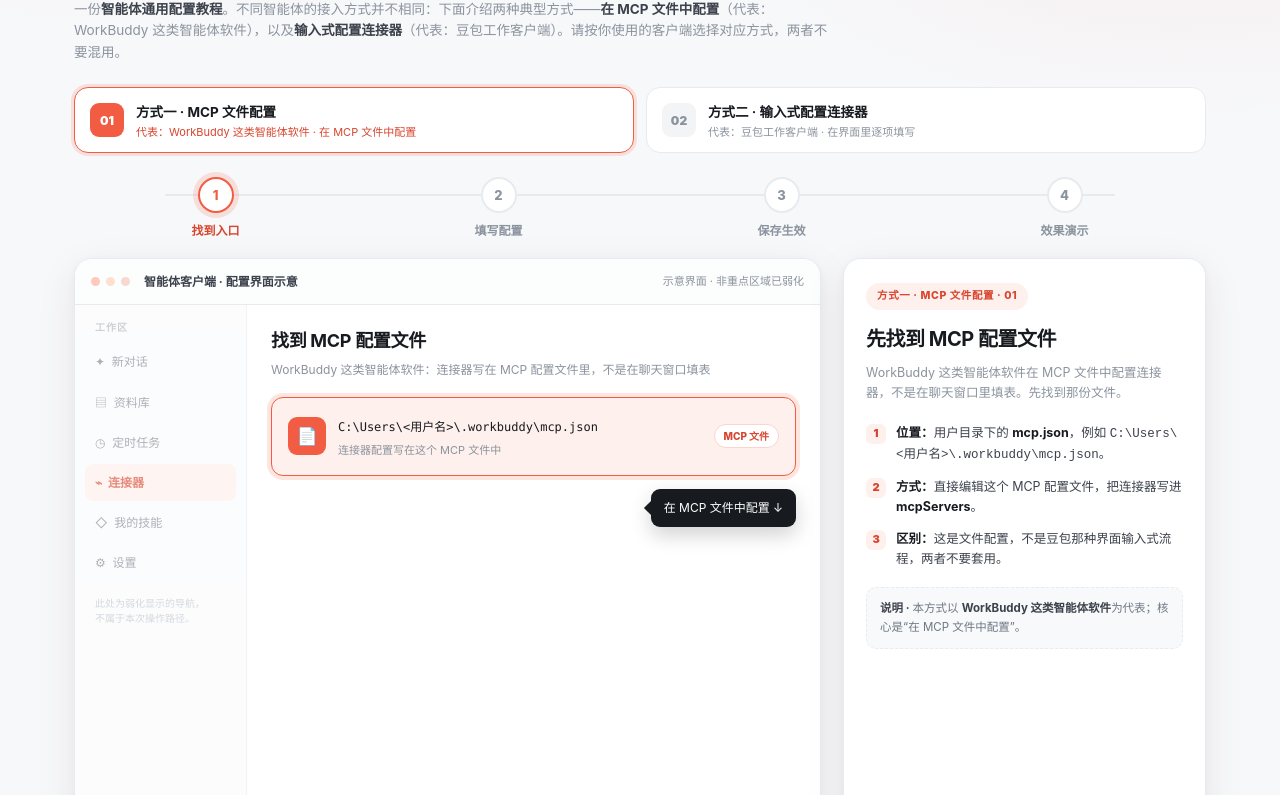
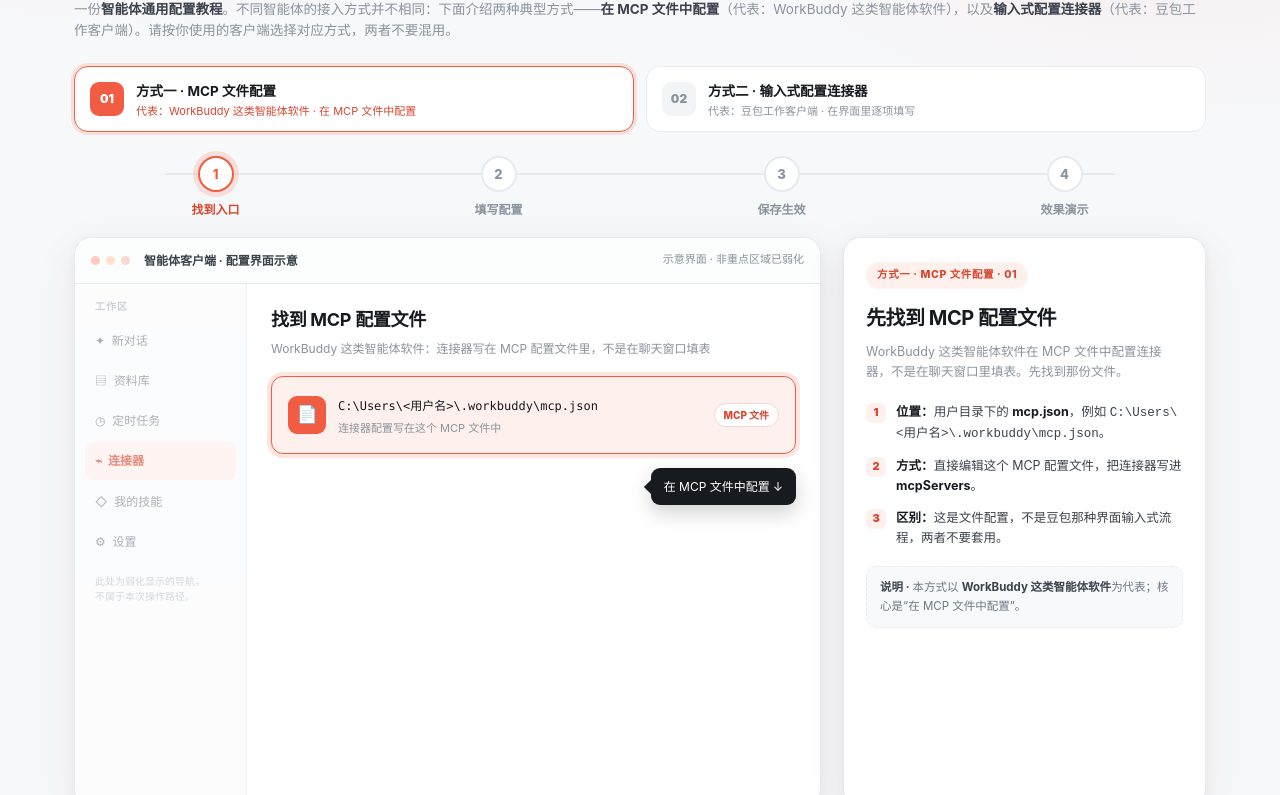
Before and after one commit to veryjingcai/intervalrunning-agent-bridge, a plain HTML site: page index.html in a window 1280 px wide. Shown: the part 179-974 px from the top of the page. Drawn offline with Linux system fonts and the light colour scheme.

Commit message:
更新桥接服务 bridge.py

```diff
--- a/index.html
+++ b/index.html
@@ -57,8 +57,8 @@
   .eyebrow{font-size:11px;font-weight:800;letter-spacing:2.4px;color:var(--brand-2);margin-bottom:10px}
   .intro h1{font-size:clamp(27px,4vw,40px);line-height:1.2;margin:0 0 10px;letter-spacing:-1px;font-weight:800}
   .intro h1 em{font-style:normal;color:var(--brand)}
-  .intro p{margin:0;color:var(--muted);font-size:13.5px;max-width:760px}
-  .intro p b{color:var(--ink-2)}
+  .intro p{margin:0;color:var(--muted);font-size:13.5px}
+  .intro p b{color:var(--ink-2);white-space:nowrap}
 
   /* ---------- 两种方式的切换 ---------- */
   .modes{display:grid;grid-template-columns:1fr 1fr;gap:12px;margin:24px 0 8px}
```
Also changed, not shown: assets/doubao-mcp-connector.jpg (renamed from README.assets/doubao-mcp-connector.jpg), 2 other files.
